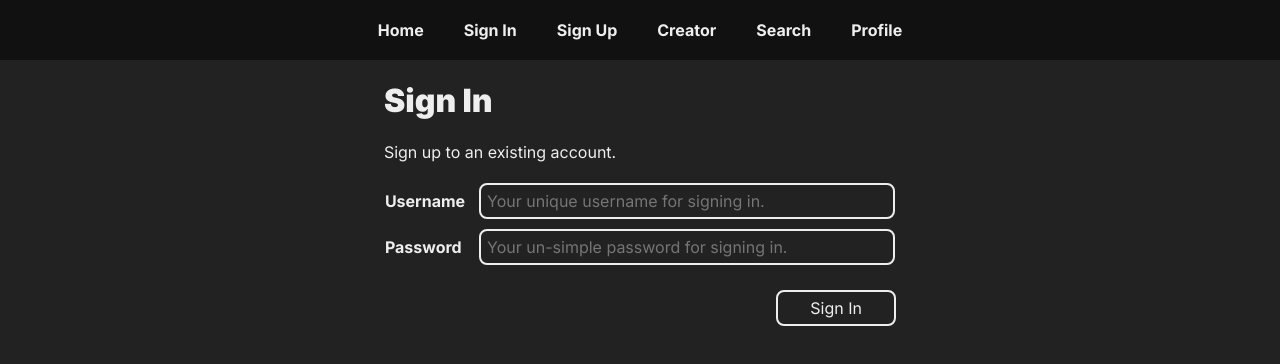
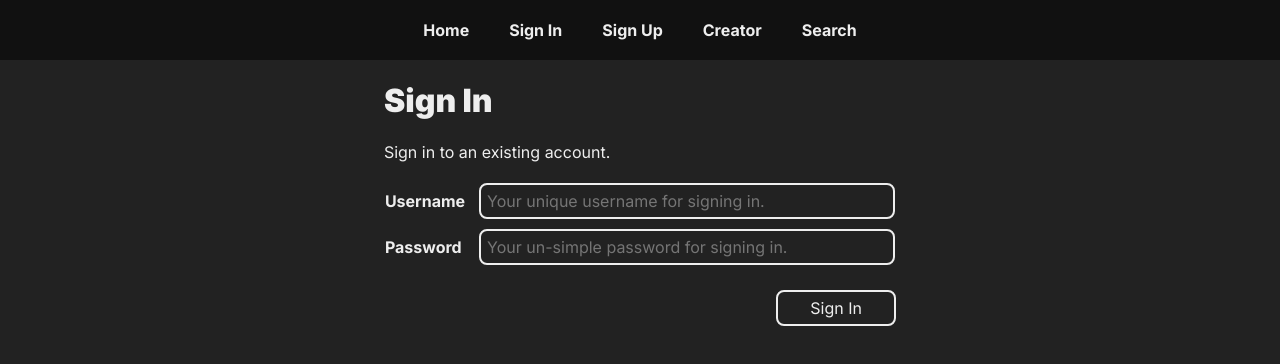
Before and after one commit to kuanhenglin/eggmacs, a React (Create React App) app in the folder client/: page /signin in a window 1280 px wide. Shown: the top 364 px of the page. Built offline with nearby package versions, Linux system fonts and the light colour scheme.

Commit message:
Sign in and sign up don't show when signed in
also, fixed a typo

```diff
--- a/client/src/App.js
+++ b/client/src/App.js
@@ -22,7 +22,7 @@ function App() {
   return (
     <div>
       <BrowserRouter>
-        <NavigationBar />
+        <NavigationBar getCookie={getCookie}/>
         <div className="body">
           <Routes>
             <Route path="/" element={ <Home /> }/>
--- a/client/src/components/NavigationBar.js
+++ b/client/src/components/NavigationBar.js
@@ -1,6 +1,7 @@
 import { Link } from 'react-router-dom';
 
-function NavigationBar() {
+function NavigationBar(props) {
+  if(!props.getCookie().username){
     return (
       <header id="navigation-bar">
         <nav>
@@ -10,6 +11,18 @@ function NavigationBar() {
             <li><Link to="/signup">Sign Up</Link></li>
             <li><Link to="/creator">Creator</Link></li>
             <li><Link to="/search">Search</Link></li>
+          </ul>
+        </nav>
+      </header>
+    );
+  }else{
+     return (
+      <header id="navigation-bar">
+        <nav>
+          <ul>
+            <li><Link to="/">Home</Link></li>
+            <li><Link to="/creator">Creator</Link></li>
+            <li><Link to="/search">Search</Link></li>
             <li><Link to="/profile">Profile</Link></li>
           </ul>
         </nav>
@@ -17,4 +30,6 @@ function NavigationBar() {
     );
   }
 
+}
+
 export default NavigationBar;
--- a/client/src/pages/SignIn.js
+++ b/client/src/pages/SignIn.js
@@ -51,7 +51,7 @@ function SignIn(props) {
   return (
     <div>
       <h1>Sign In</h1>
-      <p>Sign up to an existing account.</p>
+      <p>Sign in to an existing account.</p>
       <FormText
         formEntries={formEntries}
         buttonText="Sign In"
```
Lines whose indentation alone changed are shown as unchanged.
